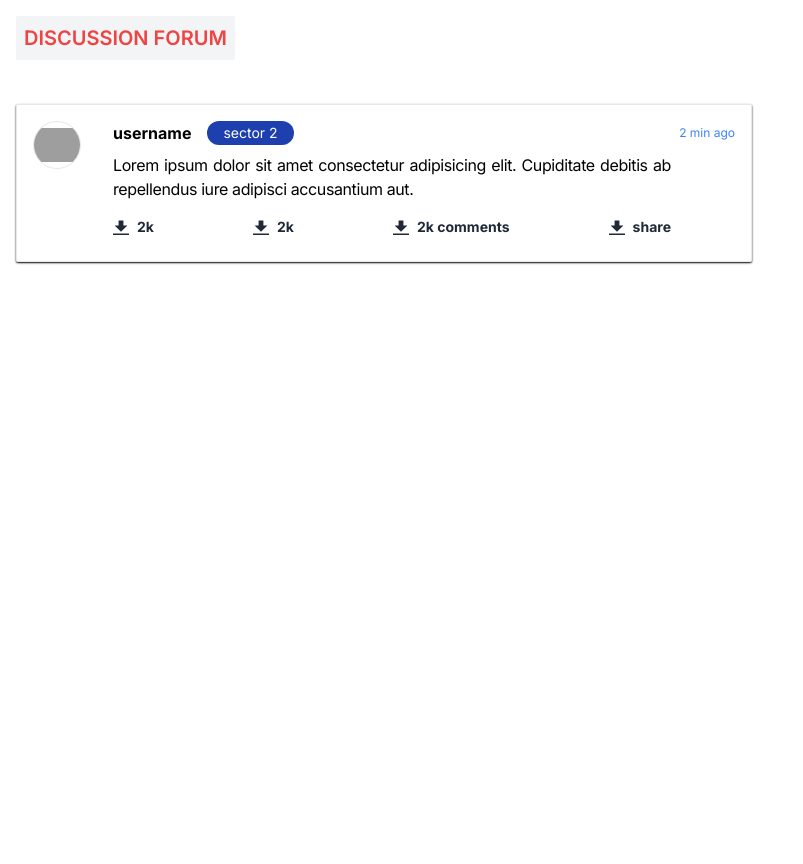
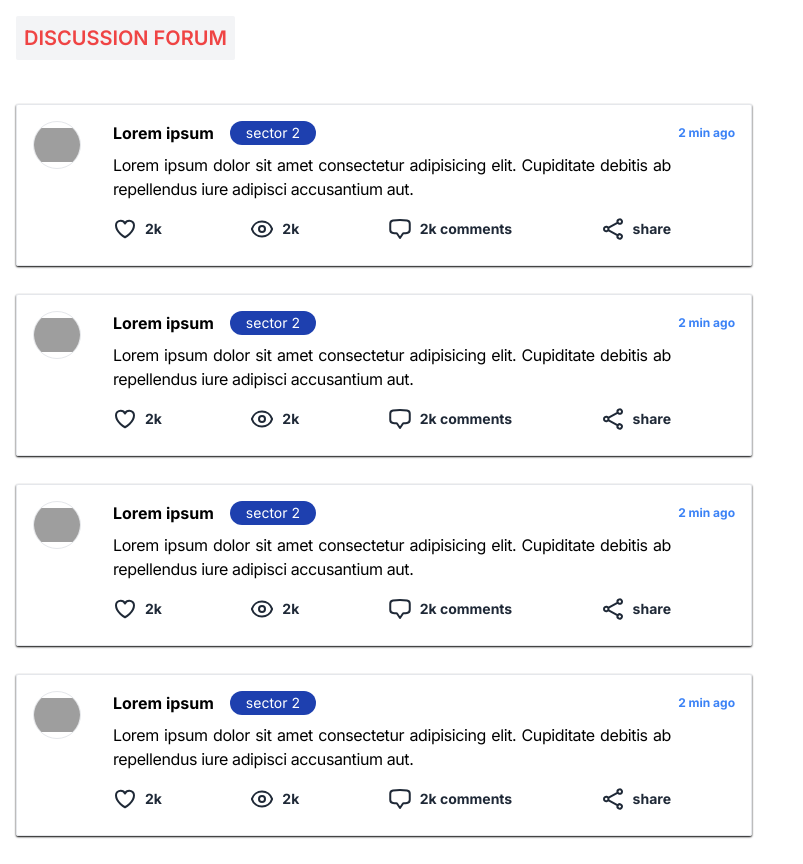
Before and after one commit to Avijit-Sarkar/goindiastocks-next-frontend, a Next.js app: page / in a window 1280 px wide. Shown: the whole page, without its empty margins (0-803 px from the left). Before the commit the page ends 800 px from the top, so only its background shows below. Built offline with nearby package versions, Linux system fonts and the light colour scheme; grey boxes are pictures that could not be loaded.

Commit message:
post design created

```diff
--- a/src/app/page.tsx
+++ b/src/app/page.tsx
@@ -3,7 +3,7 @@ import Head from "next/head";
 
 export default function Home() {
   return (
-    <div className="bg-white h-screen antialiased overflow-y-scroll scrollbar-hide">
+    <div className="bg-white h-screen">
       <Head>
         <title>Go India Stocks</title>
         <meta name="description" content="Generated by create next app" />
--- a/src/components/Post.tsx
+++ b/src/components/Post.tsx
@@ -13,62 +13,101 @@ const Post: FC<PostProps> = ({}) => {
           className="rounded-full h-12 w-12 object-contain border m-4"
           alt=""
         />
-        {/* others container */}
+        {/* other details container */}
         <div className="flex m-4 grow flex-col">
           {/* heading */}
           <div className="flex grow justify-between items-center">
             <div className="flex">
-              <p className=" font-bold">username</p>
+              <p className=" font-bold">Lorem ipsum</p>
               <button className="bg-blue-800 h-6 mx-4 px-4 text-sm rounded-full text-white">
                 sector 2
               </button>
             </div>
-            <div className="text-xs text-blue-500">2 min ago</div>
+            <span className="text-xs text-blue-500 font-bold">2 min ago</span>
           </div>
+          {/* description */}
           <div className="mr-16 mt-2">
             <div className="text-justify tracking-tight">
               Lorem ipsum dolor sit amet consectetur adipisicing elit.
               Cupiditate debitis ab repellendus iure adipisci accusantium aut.
             </div>
+            {/* Buttons */}
             <div className="flex items-center justify-between mt-2 text-sm">
               <button className=" hover:text-gray-400 text-gray-800 font-bold py-2 rounded inline-flex items-center">
                 <svg
-                  className="fill-current w-4 h-4 mr-2"
                   xmlns="http://www.w3.org/2000/svg"
-                  viewBox="0 0 20 20"
+                  fill="none"
+                  viewBox="0 0 24 24"
+                  stroke-width="2"
+                  stroke="currentColor"
+                  className="w-6 h-6 mr-2"
                 >
-                  <path d="M13 8V2H7v6H2l8 8 8-8h-5zM0 18h20v2H0v-2z" />
+                  <path
+                    stroke-linecap="round"
+                    stroke-linejoin="round"
+                    d="M21 8.25c0-2.485-2.099-4.5-4.688-4.5-1.935 0-3.597 1.126-4.312 2.733-.715-1.607-2.377-2.733-4.313-2.733C5.1 3.75 3 5.765 3 8.25c0 7.22 9 12 9 12s9-4.78 9-12Z"
+                  />
                 </svg>
+
                 <span>2k</span>
               </button>
               <button className=" hover:text-gray-400 text-gray-800 font-bold py-2 rounded inline-flex items-center">
                 <svg
-                  className="fill-current w-4 h-4 mr-2"
                   xmlns="http://www.w3.org/2000/svg"
-                  viewBox="0 0 20 20"
+                  fill="none"
+                  viewBox="0 0 24 24"
+                  stroke-width="2"
+                  stroke="currentColor"
+                  className="w-6 h-6 mr-2"
                 >
-                  <path d="M13 8V2H7v6H2l8 8 8-8h-5zM0 18h20v2H0v-2z" />
+                  <path
+                    stroke-linecap="round"
+                    stroke-linejoin="round"
+                    d="M2.036 12.322a1.012 1.012 0 0 1 0-.639C3.423 7.51 7.36 4.5 12 4.5c4.638 0 8.573 3.007 9.963 7.178.07.207.07.431 0 .639C20.577 16.49 16.64 19.5 12 19.5c-4.638 0-8.573-3.007-9.963-7.178Z"
+                  />
+                  <path
+                    stroke-linecap="round"
+                    stroke-linejoin="round"
+                    d="M15 12a3 3 0 1 1-6 0 3 3 0 0 1 6 0Z"
+                  />
                 </svg>
+
                 <span>2k</span>
               </button>
               <button className=" hover:text-gray-400 text-gray-800 font-bold py-2 rounded inline-flex items-center">
                 <svg
-                  className="fill-current w-4 h-4 mr-2"
                   xmlns="http://www.w3.org/2000/svg"
-                  viewBox="0 0 20 20"
+                  fill="none"
+                  viewBox="0 0 24 24"
+                  stroke-width="2"
+                  stroke="currentColor"
+                  className="w-6 h-6 mr-2"
                 >
-                  <path d="M13 8V2H7v6H2l8 8 8-8h-5zM0 18h20v2H0v-2z" />
+                  <path
+                    stroke-linecap="round"
+                    stroke-linejoin="round"
+                    d="M2.25 12.76c0 1.6 1.123 2.994 2.707 3.227 1.068.157 2.148.279 3.238.364.466.037.893.281 1.153.671L12 21l2.652-3.978c.26-.39.687-.634 1.153-.67 1.09-.086 2.17-.208 3.238-.365 1.584-.233 2.707-1.626 2.707-3.228V6.741c0-1.602-1.123-2.995-2.707-3.228A48.394 48.394 0 0 0 12 3c-2.392 0-4.744.175-7.043.513C3.373 3.746 2.25 5.14 2.25 6.741v6.018Z"
+                  />
                 </svg>
+
                 <span>2k comments</span>
               </button>
               <button className=" hover:text-gray-400 text-gray-800 font-bold py-2 rounded inline-flex items-center">
                 <svg
-                  className="fill-current w-4 h-4 mr-2"
                   xmlns="http://www.w3.org/2000/svg"
-                  viewBox="0 0 20 20"
+                  fill="none"
+                  viewBox="0 0 24 24"
+                  stroke-width="2"
+                  stroke="currentColor"
+                  className="w-6 h-6 mr-2"
                 >
-                  <path d="M13 8V2H7v6H2l8 8 8-8h-5zM0 18h20v2H0v-2z" />
+                  <path
+                    stroke-linecap="round"
+                    stroke-linejoin="round"
+                    d="M7.217 10.907a2.25 2.25 0 1 0 0 2.186m0-2.186c.18.324.283.696.283 1.093s-.103.77-.283 1.093m0-2.186 9.566-5.314m-9.566 7.5 9.566 5.314m0 0a2.25 2.25 0 1 0 3.935 2.186 2.25 2.25 0 0 0-3.935-2.186Zm0-12.814a2.25 2.25 0 1 0 3.933-2.185 2.25 2.25 0 0 0-3.933 2.185Z"
+                  />
                 </svg>
+
                 <span>share</span>
               </button>
             </div>
@@ -80,33 +119,3 @@ const Post: FC<PostProps> = ({}) => {
 };
 
 export default Post;
-
-{
-  /* <div className="bg-white border rounded-sm">
-  <div className="flex p-5">
-    <div className="m-4">
-      <img
-        src="https://lh3.googleusercontent.com/a/AGNmyxaGAjZCk0rFDw2I-oM0VrBDcCTusSlW0sPVLDWtYg=s96-c"
-        className="rounded-full h-12 w-12 object-contain border p-1 mr-3"
-        alt=""
-      />
-    </div>
-    <div className="flex m-4 flex-col">
-      <div className="flex grow justify-between">
-        <div className="flex">
-          <p className=" font-bold">username</p>
-          <button className="bg-blue-800 h-6 mx-4 px-4 text-sm rounded-full text-white">
-            sector 2
-          </button>
-        </div>
-        <div className="text-xs text-blue-500">2 min ago</div>
-      </div>
-      <div className="m-4 p-4">
-        Lorem ipsum dolor sit amet consectetur adipisicing elit. Cupiditate
-        debitis ab repellendus iure adipisci accusantium aut, perferendis
-        similique officiis blanditiis sapient
-      </div>
-    </div>
-  </div>
-</div>; */
-}
--- a/src/components/Posts.tsx
+++ b/src/components/Posts.tsx
@@ -7,6 +7,9 @@ const Posts: FC<PostsProps> = ({}) => {
   return (
     <div className="px-4">
       <Post />
+      <Post />
+      <Post />
+      <Post />
     </div>
   );
 };
```
